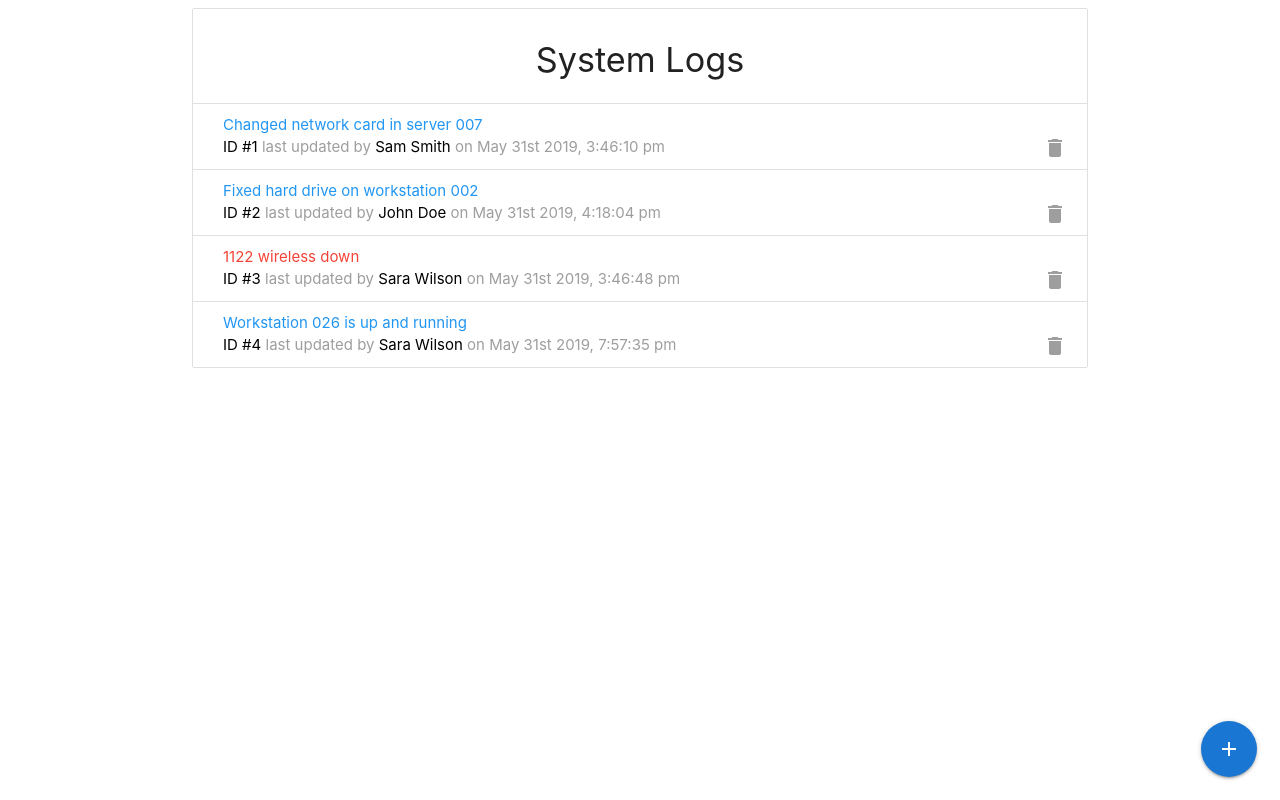
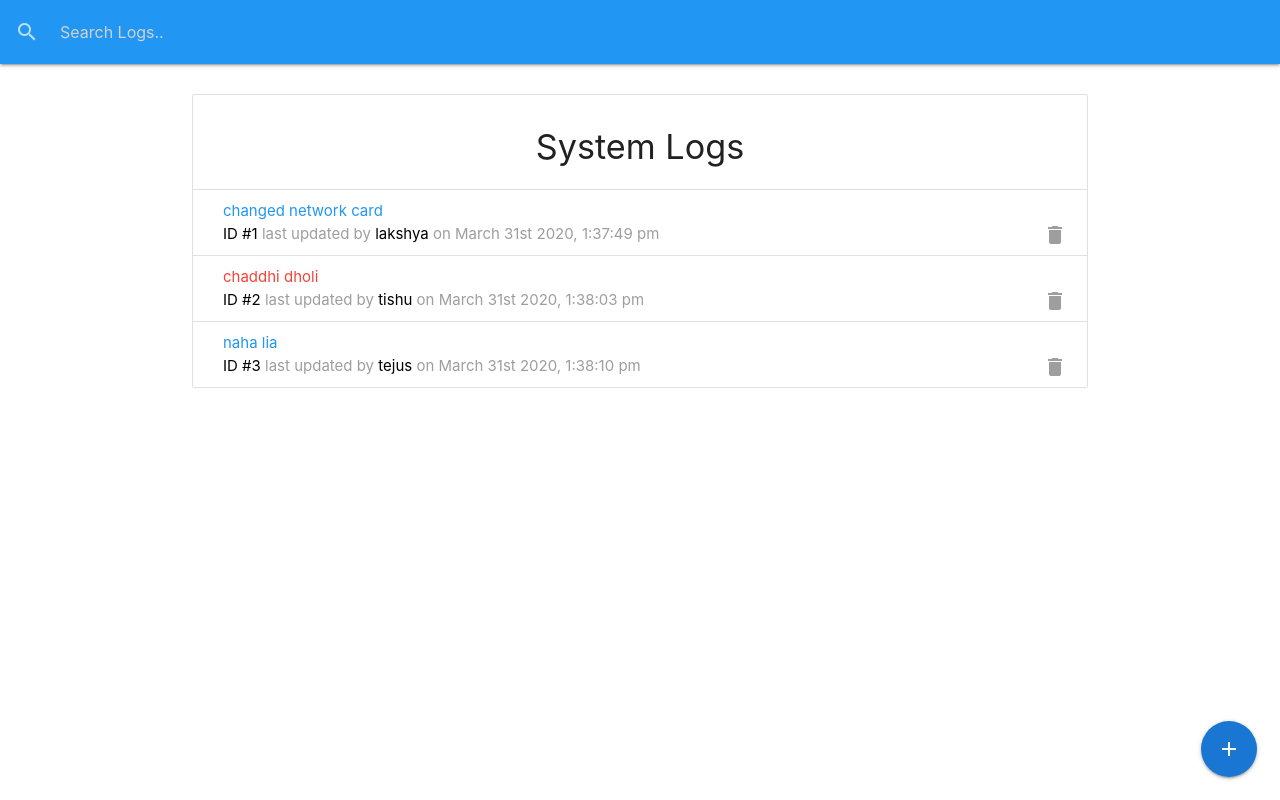
Before and after one commit to lakshyavijh/Cse-Dept-Notifications, a React (Create React App) app: page / in a window 1280 px wide. Built offline with nearby package versions, Linux system fonts and the light colour scheme; data requests are answered from the project's data file.

Commit message:
adding logs

```diff
--- a/db.json
+++ b/db.json
@@ -1,32 +1,25 @@
 {
   "logs": [
     {
-      "message": "Changed network card in server 007",
+      "message": "changed network card",
       "attention": false,
-      "tech": "Sam Smith",
-      "date": "2019-05-31T15:46:10.179Z",
+      "tech": "lakshya",
+      "date": "2020-03-31T13:37:49.837Z",
       "id": 1
     },
     {
-      "id": 2,
-      "message": "Fixed hard drive on workstation 002",
-      "attention": false,
-      "tech": "John Doe",
-      "date": "2019-05-31T16:18:04.245Z"
+      "message": "chaddhi dholi",
+      "attention": true,
+      "tech": "tishu",
+      "date": "2020-03-31T13:38:03.709Z",
+      "id": 2
     },
     {
-      "message": "1122 wireless down",
-      "attention": true,
-      "tech": "Sara Wilson",
-      "date": "2019-05-31T15:46:48.690Z",
+      "message": "naha lia",
+      "attention": false,
+      "tech": "tejus",
+      "date": "2020-03-31T13:38:10.269Z",
       "id": 3
-    },
-    {
-      "id": 4,
-      "message": "Workstation 026 is up and running",
-      "attention": false,
-      "tech": "Sara Wilson",
-      "date": "2019-05-31T19:57:35.544Z"
     }
   ],
   "techs": [
--- a/src/App.js
+++ b/src/App.js
@@ -22,6 +22,7 @@ const  App =() =>  {
   return (
     <Provider store={store}>
     <Fragment>
+    <SearchBar />
       <div className="container">
       <AddBtn/>
       <AddLogModal />
--- a/src/components/logs/AddLogModal.js
+++ b/src/components/logs/AddLogModal.js
@@ -1,5 +1,11 @@
 import React, { useState } from 'react';
+import PropTypes from 'prop-types';
+import { addLog } from '../../actions/logActions';
 import M from 'materialize-css/dist/js/materialize.min.js';
+import { connect } from 'react-redux';
+
+
+
 const AddLogModal = ({ addLog }) => {
     const [message, setMessage] = useState('');
     const [attention, setAttention] = useState(false);
@@ -11,7 +17,17 @@ const AddLogModal = ({ addLog }) => {
     if (message === '' || tech === '') {
         M.toast({ html: 'Please enter a message and tech' });
       } else {
-        console.log(message,tech,attention);
+        const newLog = {
+          message,
+          attention,
+          tech,
+          date: new Date()
+        };
+
+        addLog(newLog);
+
+        M.toast({ html: `Log added by ${tech}` });
+
 
          // Clear Fields
       setMessage('');
@@ -86,10 +102,15 @@ const AddLogModal = ({ addLog }) => {
         </div>
       );
     };
-
+    AddLogModal.propTypes = {
+      addLog: PropTypes.func.isRequired
+    };
     const modalStyle = {
         width: '75%',
         height: '75%'
       };
 
- export default AddLogModal;
+      export default connect(
+        null,
+        { addLog }
+      )(AddLogModal);
--- a/src/components/logs/Logs.js
+++ b/src/components/logs/Logs.js
@@ -1,36 +1,20 @@
-import React, { useState,useEffect } from 'react';
-import PropTypes from 'prop-types';
-// import { connect } from 'react-redux';
+import React, { useEffect } from 'react';
+import { connect } from 'react-redux';
 import LogItem from './LogItem';
 import Preloader from '../layout/Preloader';
+import PropTypes from 'prop-types';
+import { getLogs } from '../../actions/logActions';
 
-// import { getLogs } from '../../actions/logActions';
-
-const Logs = () => {
-
-
+const Logs = ({ log: { logs, loading }, getLogs }) => {
   useEffect(() => {
     getLogs();
     // eslint-disable-next-line
   }, []);
 
+  if (loading || logs === null) {
+    return <Preloader />;
+  }
 
-
-    const [logs,setLogs] =useState([]);
-    const [loading,setLoading] =useState(0);
-
-    const getLogs = async() => {
-        setLoading(true);
-        const res=await fetch('/logs');
-        const data = await res.json();
-
-        setLogs(data);
-        setLoading(false);
-    }
-
-    if (loading || logs === null) {
-        return <Preloader />;
-      }
   return (
     <ul className='collection with-header'>
       <li className='collection-header'>
@@ -45,13 +29,16 @@ const Logs = () => {
   );
 };
 
-// Logs.propTypes = {
-//   log: PropTypes.object.isRequired,
-//   getLogs: PropTypes.func.isRequired
-// };
+Logs.propTypes = {
+  log: PropTypes.object.isRequired,
+  getLogs: PropTypes.func.isRequired
+};
 
-// const mapStateToProps = state => ({
-//   log: state.log
-// });
+const mapStateToProps = state => ({
+  log: state.log
+});
 
-export default Logs
+export default connect(
+  mapStateToProps,
+  { getLogs }
+)(Logs);
```
